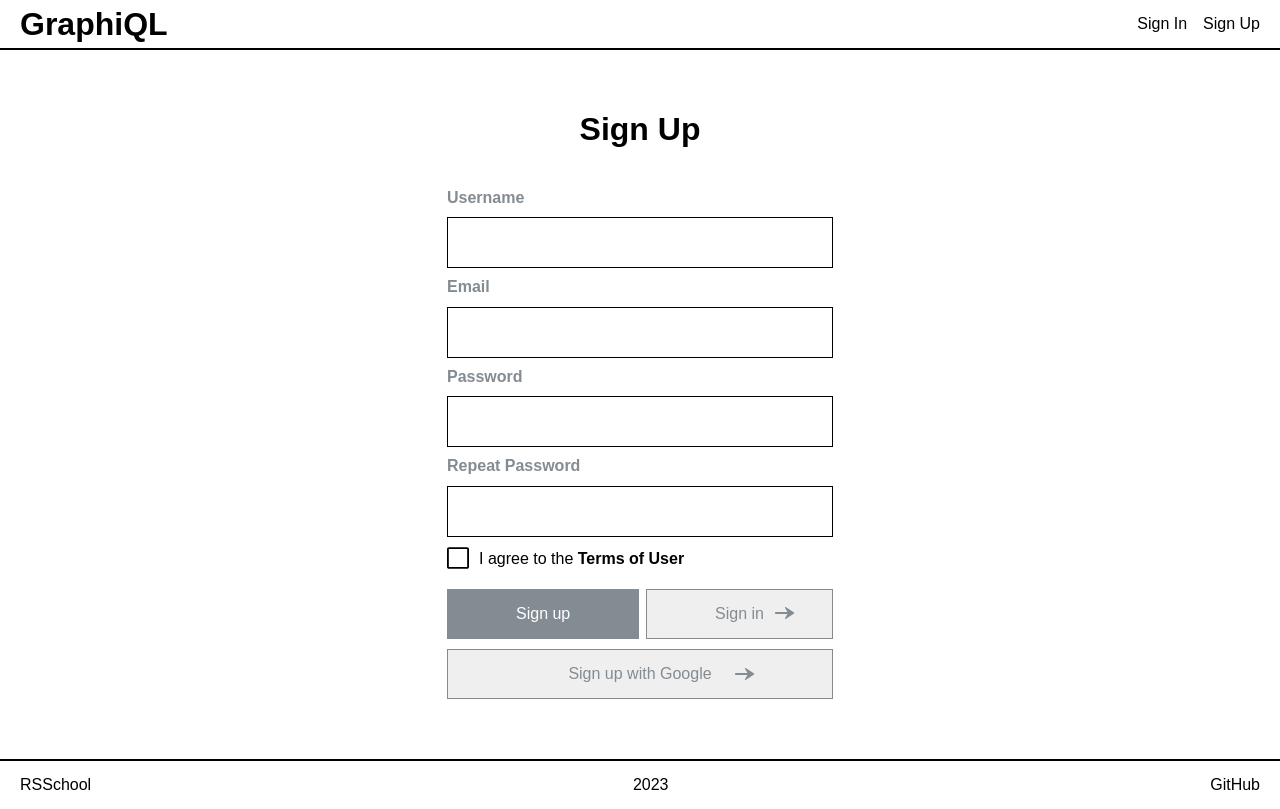
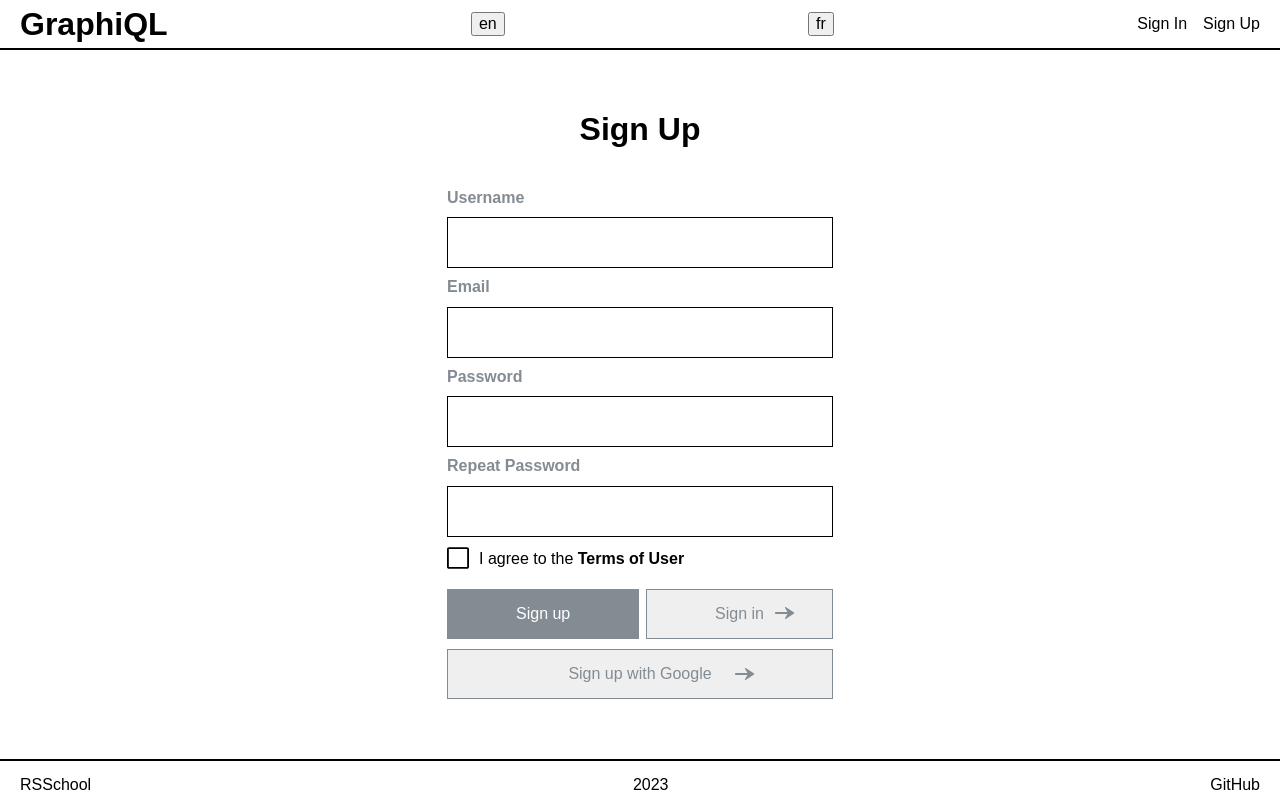
Before and after one commit to likurg42/graphiql, a React (Vite) app: page /signup in a window 1280 px wide. Built offline with nearby package versions, Linux system fonts and the light colour scheme; no server answers.

Commit message:
feat: added i18next

```diff
--- a/package.json
+++ b/package.json
@@ -27,12 +27,14 @@
     "axios": "^1.4.0",
     "cross-fetch": "^3.1.5",
     "firebase": "^9.21.0",
+    "i18next": "^22.4.15",
     "msw": "^1.2.1",
     "react": "^18.2.0",
     "react-bootstrap-icons": "^1.10.3",
     "react-dom": "^18.2.0",
     "react-firebase-hooks": "^5.1.1",
     "react-hook-form": "^7.43.9",
+    "react-i18next": "^12.2.2",
     "react-redux": "^8.0.5",
     "react-router-dom": "^6.11.1",
     "styled-components": "^5.3.10",
--- a/src/components/Header.tsx
+++ b/src/components/Header.tsx
@@ -3,6 +3,7 @@ import { Link } from 'react-router-dom';
 import { useAuthState } from 'react-firebase-hooks/auth';
 import { useEffect } from 'react';
 import { logout, auth } from '../firebase.ts';
+import { useTranslation } from 'react-i18next';
 
 const Wrapper = styled.header`
   display: flex;
@@ -33,6 +34,10 @@ const StyledLink = styled(Link)`
   }
 `;
 const Header = () => {
+  const { t, i18n } = useTranslation();
+  const changeLanguage = (lng: string | undefined) => {
+    i18n.changeLanguage(lng);
+  }
   const [user] = useAuthState(auth);
   const savedUserEmail = localStorage.getItem('savedUserEmail');
   useEffect(() => {
@@ -45,13 +50,15 @@ const Header = () => {
       <StyledLink to="/">
         <Logo>GraphiQL</Logo>
       </StyledLink>
+      <button type='button' onClick={() => {changeLanguage('en')}}>en</button>
+      <button type='button' onClick={() => {changeLanguage('fr')}}>fr</button>
       {user && (
         <>
           <StyledLink to="/playground">Playground</StyledLink>
           <div className="user-info">
             <div>{user.email}</div>
             <button type="button" className="dashboard__btn" onClick={logout}>
-              Logout
+              {t('Welcome to React')}
             </button>
           </div>
         </>
--- /dev/null
+++ b/src/i18n.ts
@@ -0,0 +1,33 @@
+import i18n from "i18next";
+import { initReactI18next } from "react-i18next";
+
+// the translations
+// (tip move them in a JSON file and import them,
+// or even better, manage them separated from your code: https://react.i18next.com/guides/multiple-translation-files)
+const resources = {
+  en: {
+    translation: {
+      "Welcome to React": "Welcome to React and react-i18next"
+    }
+  },
+  fr: {
+    translation: {
+      "Welcome to React": "Bienvenue à React et react-i18next"
+    }
+  }
+};
+
+i18n
+  .use(initReactI18next) // passes i18n down to react-i18next
+  .init({
+    resources,
+    lng: "en", // language to use, more information here: https://www.i18next.com/overview/configuration-options#languages-namespaces-resources
+    // you can use the i18n.changeLanguage function to change the language manually: https://www.i18next.com/overview/api#changelanguage
+    // if you're using a language detector, do not define the lng option
+
+    interpolation: {
+      escapeValue: false // react already safes from xss
+    }
+  });
+
+  export default i18n;
--- a/src/index.ts
+++ b/src/index.ts
@@ -1,5 +1,6 @@
 import ReactDOM from 'react-dom/client';
 import { Main } from './main.tsx';
+import './i18n'
 
 const run = async () => {
   const root = ReactDOM.createRoot(document.getElementById('root') as HTMLElement);
--- a/src/pages/SignUpPage/SignUpForm.tsx
+++ b/src/pages/SignUpPage/SignUpForm.tsx
@@ -181,7 +181,7 @@ export const SignUpForm = () => {
           {...register('password', {
             required: 'Password is required',
             pattern: {
-              value: /(?=.*[0-9])(?=.*[!@#$%^&*])(?=.*[a-z])(?=.*[A-Z])[0-9a-zA-Z!@#$%^&*]{8,}/g,
+              value: /[1,9]/g,
               message: 'At least one letter, one digit, one special character',
             },
             minLength: {
```
Also changed, not shown: 2 other files (tests, documents, lock files or other folders).
